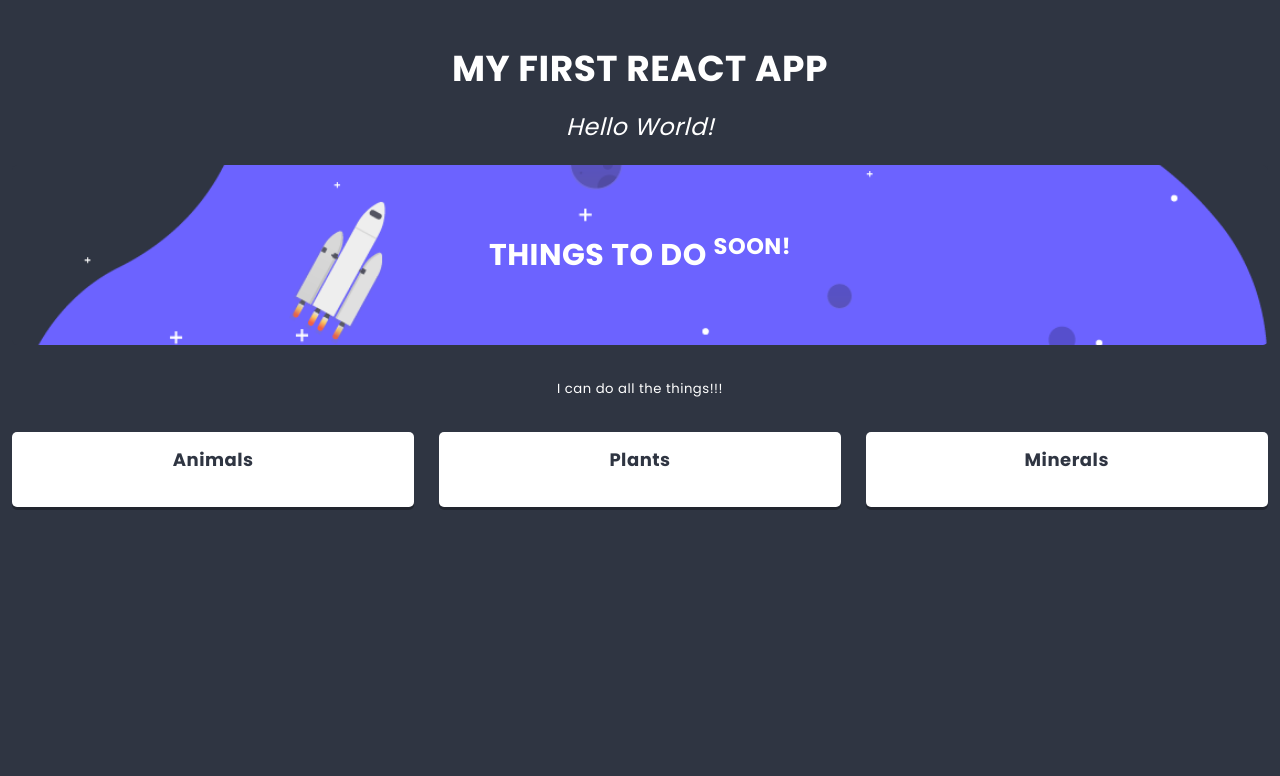
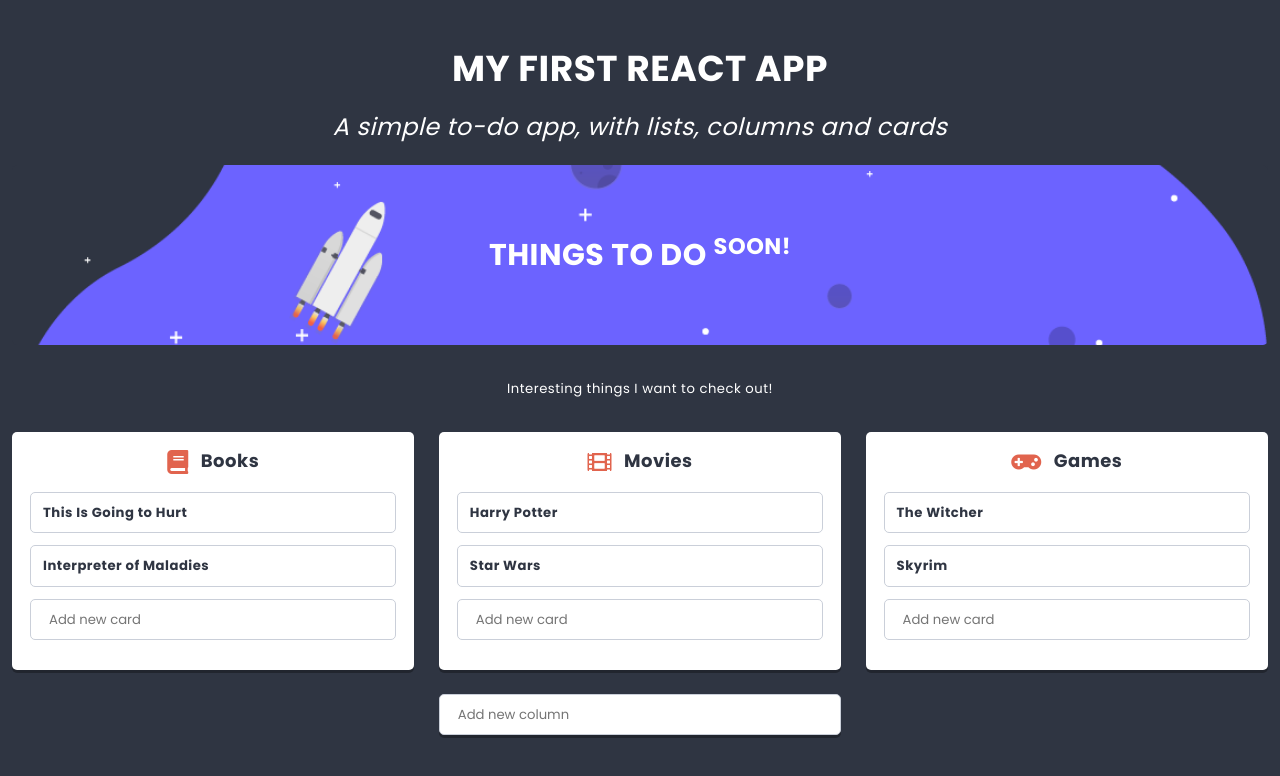
Before and after one commit to klaskow/react-to-do, a React app: page / in a window 1280 px wide. Shown: the top 776 px of the page. Built offline with nearby package versions, Linux system fonts and the light colour scheme.

Commit message:
card creator for each column, icon next to title

```diff
--- a/src/components/App/App.js
+++ b/src/components/App/App.js
@@ -1,18 +1,15 @@
 import React from "react";
 import styles from "./App.scss";
 import List from "../List/List";
-import space from "./space.png";
+import { pageContents, listData } from "../../data/dataStore";
 
 class App extends React.Component {
   render() {
     return (
       <main className={styles.component}>
-        <h1 className={styles.title}>My first React app</h1>
-        <h2 className={styles.subtitle}>Hello World!</h2>
-        <List
-          title={["Things to do ", <sup key="1">soon!</sup>]}
-          image={space}
-        ></List>
+        <h1 className={styles.title}>{pageContents.title}</h1>
+        <h2 className={styles.subtitle}>{pageContents.subtitle}</h2>
+        <List {...listData} />
       </main>
     );
   }
--- /dev/null
+++ b/src/components/Button/Button.js
@@ -0,0 +1,11 @@
+import React from 'react';
+import styles from './Button.scss';
+
+const Button = ({variant = '', ...otherProps}) => (
+  <button
+    {...otherProps}
+    className={styles.component + variant.split(' ').map(name => ' ' + (styles[name] || name)).join('')}
+  />
+);
+
+export default Button;
--- /dev/null
+++ b/src/components/Card/Card.js
@@ -0,0 +1,19 @@
+import React from "react";
+import styles from "./Card.scss";
+import PropTypes from "prop-types";
+
+class Card extends React.Component {
+  static propTypes = {
+    title: PropTypes.string.isRequired
+  };
+
+  render() {
+    return (
+      <div className={styles.component}>
+        <h4 className={styles.title}>{this.props.title}</h4>
+      </div>
+    );
+  }
+}
+
+export default Card;
--- a/src/components/Card/Card.scss
+++ b/src/components/Card/Card.scss
@@ -1,4 +1,4 @@
-@import '../../styles/settings.scss';
+@import "../../styles/settings.scss";
 
 .component {
   position: relative;
--- a/src/components/Column/Column.js
+++ b/src/components/Column/Column.js
@@ -1,16 +1,55 @@
 import React from "react";
 import styles from "./Column.scss";
 import PropTypes from "prop-types";
+import Card from "../Card/Card";
+import { settings } from "../../data/dataStore";
+import Creator from "../Creator/Creator";
+import Icon from "./Icon";
 
 class Column extends React.Component {
+  state = {
+    cards: this.props.cards || []
+  };
+
   static propTypes = {
-    title: PropTypes.string.isRequired
+    title: PropTypes.string.isRequired,
+    icon: PropTypes.string.isRequired,
+    cards: PropTypes.array
   };
+
+  addCard(title) {
+    console.log(this.state);
+    this.setState(state => ({
+      cards: [
+        ...state.cards,
+        {
+          key: state.cards.length
+            ? state.cards[state.cards.length - 1].key + 1
+            : 0,
+          title
+        }
+      ]
+    }));
+  }
 
   render() {
     return (
       <section className={styles.component}>
-        <h3 className={styles.title}>{this.props.title}</h3>
+        <h3 className={styles.title}>
+          <span className={styles.icon}>
+            <Icon name={this.props.icon} />
+          </span>
+          {this.props.title}
+        </h3>
+        <div className={styles.cards}>
+          {this.state.cards.map(({ key, ...cardProps }) => (
+            <Card key={key} {...cardProps} />
+          ))}
+        </div>
+        <Creator
+          text={settings.cardCreatorText}
+          action={title => this.addCard(title)}
+        />
       </section>
     );
   }
--- /dev/null
+++ b/src/components/Column/Icon.js
@@ -0,0 +1,5 @@
+import React from 'react';
+
+const Icon = props => (<i className={`fas fa-${props.name}`}></i>);
+
+export default Icon;
--- /dev/null
+++ b/src/components/Creator/Creator.js
@@ -0,0 +1,70 @@
+import React from "react";
+import styles from "./Creator.scss";
+import Button from "../Button/Button";
+import PropTypes from "prop-types";
+
+class Creator extends React.Component {
+  static propTypes = {
+    text: PropTypes.string
+  };
+
+  static defaultProps = {
+    text: "Add new item"
+  };
+
+  state = {
+    value: "",
+    visibleButtons: false
+  };
+
+  handleChange(event) {
+    // console.log(event);
+    this.setState({
+      value: event.target.value,
+      visibleButtons: event.target.value.length > 0
+    });
+  }
+
+  handleOK() {
+    if (this.state.value != "") {
+      this.props.action(this.state.value);
+      this.setState({
+        value: "",
+        visibleButtons: false
+      });
+    }
+  }
+
+  handleCancel() {
+    this.setState({
+      value: "",
+      visibleButtons: false
+    });
+  }
+
+  render() {
+    return (
+      <div className={styles.component}>
+        <input
+          type="text"
+          placeholder={this.props.text}
+          value={this.state.value}
+          onChange={event => this.handleChange(event)}
+        />
+        <div
+          className={
+            styles.buttons +
+            (this.state.visibleButtons ? " " + styles.buttonsShown : "")
+          }
+        >
+          <Button onClick={() => this.handleOK()}>OK</Button>
+          <Button onClick={() => this.handleCancel()} variant="danger">
+            cancel
+          </Button>
+        </div>
+      </div>
+    );
+  }
+}
+
+export default Creator;
--- a/src/components/Hero/Hero.js
+++ b/src/components/Hero/Hero.js
@@ -1,11 +1,12 @@
 import React from "react";
 import styles from "./Hero.scss";
 import PropTypes from "prop-types";
+import ReactHtmlParser from "react-html-parser";
 
 const Hero = props => {
   return (
     <header className={styles.component}>
-      <h2 className={styles.title}>{props.titleText}</h2>
+      <h2 className={styles.title}>{ReactHtmlParser(props.titleText)}</h2>
       <img className={styles.image} src={props.imageSrc} alt="space" />
     </header>
   );
--- a/src/components/List/List.js
+++ b/src/components/List/List.js
@@ -3,27 +3,59 @@ import styles from "./List.scss";
 import Hero from "../Hero/Hero";
 import PropTypes from "prop-types";
 import Column from "../Column/Column";
+import { settings } from "../../data/dataStore";
+import ReactHtmlParser from "react-html-parser";
+import Creator from "../Creator/Creator";
 
 class List extends React.Component {
+  state = {
+    columns: this.props.columns || []
+  };
+
   static propTypes = {
     title: PropTypes.node.isRequired,
     image: PropTypes.string.isRequired,
-    children: PropTypes.node
+    description: PropTypes.node,
+    columns: PropTypes.array
   };
 
   static defaultProps = {
-    children: <p>I can do all the things!!!</p>
+    description: settings.defaultListDescription
   };
+
+  addColumn(title) {
+    this.setState(state => ({
+      columns: [
+        ...state.columns,
+        {
+          key: state.columns.length
+            ? state.columns[state.columns.length - 1].key + 1
+            : 0,
+          title,
+          icon: "list-alt",
+          cards: []
+        }
+      ]
+    }));
+  }
 
   render() {
     return (
       <section className={styles.component}>
         <Hero titleText={this.props.title} imageSrc={this.props.image} />
-        <div className={styles.description}>{this.props.children}</div>
+        <div className={styles.description}>
+          {ReactHtmlParser(this.props.description)}
+        </div>
         <div className={styles.columns}>
-          <Column className={styles.column} title="Animals" />
-          <Column className={styles.column} title="Plants" />
-          <Column className={styles.column} title="Minerals" />
+          {this.state.columns.map(({ key, ...columnProps }) => (
+            <Column key={key} {...columnProps} />
+          ))}
+        </div>
+        <div className={styles.creator}>
+          <Creator
+            text={settings.columnCreatorText}
+            action={title => this.addColumn(title)}
+          />
         </div>
       </section>
     );
--- a/src/data/dataStore.js
+++ b/src/data/dataStore.js
@@ -1,3 +1,5 @@
+import space from "../images/space.png";
+
 export const settings = {
   columnCreatorText: "Add new column",
   cardCreatorText: "Add new card",
@@ -18,7 +20,7 @@ export const pageContents = {
 export const listData = {
   title: "Things to do <sup>soon!</sup>",
   description: "Interesting things I want to check out!",
-  image: "http://uploads.kodilla.com/bootcamp/fer/11.react/space.png",
+  image: space,
   columns: [
     {
       key: 0,
--- a/src/index.html
+++ b/src/index.html
@@ -1,16 +1,19 @@
 <!DOCTYPE html>
 <html lang="en">
+  <head>
+    <meta charset="UTF-8" />
+    <meta name="viewport" content="width=device-width, initial-scale=1.0" />
+    <meta http-equiv="X-UA-Compatible" content="ie=edge" />
+    <title>Myapp</title>
+    <link
+      rel="stylesheet"
+      href="https://use.fontawesome.com/releases/v5.8.1/css/all.css"
+      integrity="sha384-50oBUHEmvpQ+1lW4y57PTFmhCaXp0ML5d60M1M7uH2+nqUivzIebhndOJK28anvf"
+      crossorigin="anonymous"
+    />
+  </head>
 
-<head>
-    <meta charset="UTF-8">
-    <meta name="viewport" content="width=device-width, initial-scale=1.0">
-    <meta http-equiv="X-UA-Compatible" content="ie=edge">
-    <title>Myapp</title>
-    <link rel="stylesheet" href="https://use.fontawesome.com/releases/v5.8.1/css/all.css" integrity="sha384-50oBUHEmvpQ+1lW4y57PTFmhCaXp0ML5d60M1M7uH2+nqUivzIebhndOJK28anvf" crossorigin="anonymous">
-</head>
-
-<body>
+  <body>
     <div id="app"></div>
-</body>
-
+  </body>
 </html>
```
Also changed, not shown: src/images/space.png (renamed from src/components/App/space.png).
